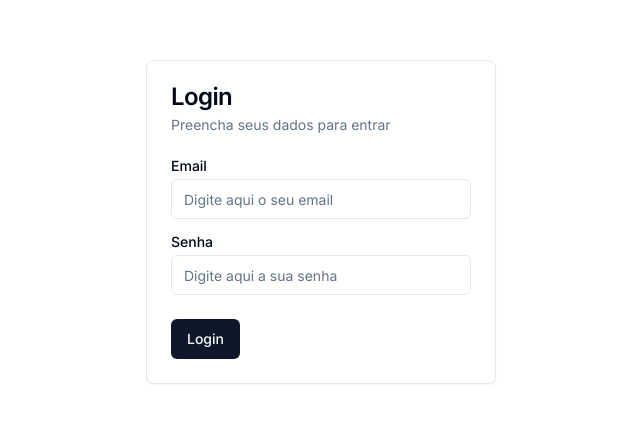
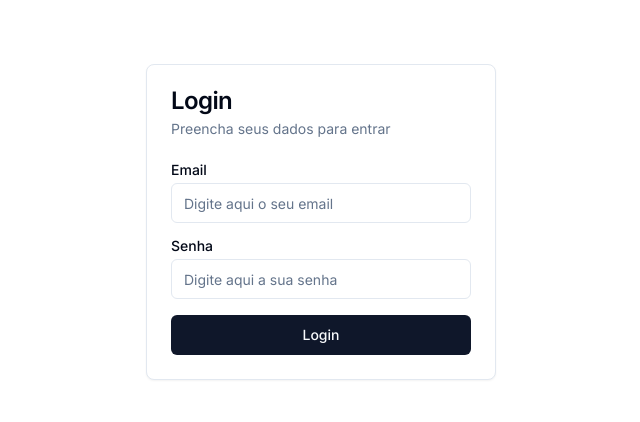
Before and after one commit to RaphaAmericano/store-app, a Next.js app: page / in a window 1280 px wide. Shown: the part 178-600 px from the top of the page, without its empty margins (351-991 px from the left). Built offline with nearby package versions, Linux system fonts and the light colour scheme.

Commit message:
add login form component schetch

```diff
--- /dev/null
+++ b/src/app/_components/LoginForm/Form.props.ts
@@ -0,0 +1,4 @@
+export interface FormProps {
+    successCallback: () => void;
+    failCallback: () => void
+}
--- /dev/null
+++ b/src/app/_components/LoginForm/Form.tsx
@@ -0,0 +1,33 @@
+"use client"
+import { Input } from "@/components/ui/input"
+import { Button } from "@/components/ui/button"
+import { Label } from "@/components/ui/label"
+import { FormProps } from "./Form.props"
+
+const Form = (props: FormProps) => {
+    const { successCallback, failCallback } = props;
+    function handleSubmit(){
+        successCallback()
+    }
+
+    function handlerError(){
+        failCallback()
+    }
+    return <form  onSubmit={handleSubmit} onError={handlerError}>
+        <div className="grid w-full items-center gap-4">
+            <div className="flex flex-col space-y-1.5">
+                <Label htmlFor="email">Email</Label>
+                <Input id="email" placeholder="Digite aqui o seu email" />
+            </div>
+            <div className="flex flex-col space-y-1.5">
+                <Label htmlFor="password">Senha</Label>
+                <Input id="password" type="password" placeholder="Digite aqui a sua senha" />
+            </div>
+            <div className="flex flex-col space-y-1.5">
+                <Button type="submit">Login</Button>
+            </div>
+        </div>
+    </form>
+}
+
+export default Form
--- /dev/null
+++ b/src/app/_components/LoginForm/LoginForm.tsx
@@ -0,0 +1,24 @@
+"use client"
+import {
+    Card,
+    CardContent,
+    CardDescription,
+    CardHeader,
+    CardTitle,
+} from "@/components/ui/card"
+import Form from "./Form"
+
+const LoginForm = () => {
+
+    return  <Card className="w-[350px]">
+                <CardHeader>
+                    <CardTitle>Login</CardTitle>
+                    <CardDescription>Preencha seus dados para entrar</CardDescription>
+                </CardHeader>
+                <CardContent>
+                    <Form successCallback={() => console.log(100)} failCallback={() => console.log(0)}/>
+                </CardContent>
+            </Card>
+}
+
+export default LoginForm
--- /dev/null
+++ b/src/app/_components/LoginForm/index.ts
@@ -0,0 +1 @@
+export { default } from "./LoginForm"
--- a/src/app/page.tsx
+++ b/src/app/page.tsx
@@ -1,55 +1,11 @@
-import {
-  Card,
-  CardContent,
-  CardDescription,
-  CardFooter,
-  CardHeader,
-  CardTitle,
-} from "@/components/ui/card"
-
-import { Input } from "@/components/ui/input"
-import { Button } from "@/components/ui/button"
-import { Label } from "@/components/ui/label"
-import {
-  Select,
-  SelectContent,
-  SelectItem,
-  SelectTrigger,
-  SelectValue,
-} from "@/components/ui/select"
-
-import Image from 'next/image'
-
+"use client"
+import LoginForm from './_components/LoginForm'
 
 export default function Home() {
   return (
     <main >
       <div className="w-screen h-screen flex flex-col items-center justify-center">
-
-          <Card className="w-[350px]">
-              <CardHeader>
-                <CardTitle>Login</CardTitle>
-                <CardDescription>Preencha seus dados para entrar</CardDescription>
-              </CardHeader>
-            <CardContent>
-              <form>
-                <div className="grid w-full items-center gap-4">
-                  <div className="flex flex-col space-y-1.5">
-                    <Label htmlFor="email">Email</Label>
-                    <Input id="email" placeholder="Digite aqui o seu email" />
-                  </div>
-                  <div className="flex flex-col space-y-1.5">
-                    <Label htmlFor="password">Senha</Label>
-                    <Input id="password" type="password" placeholder="Digite aqui a sua senha" />
-                  </div>
-                </div>
-              </form>
-            </CardContent>
-            <CardFooter className="flex justify-between">
-              <Button>Login</Button>
-            </CardFooter>
-          </Card>
-
+          <LoginForm />
       </div>
     </main>
   )
```
